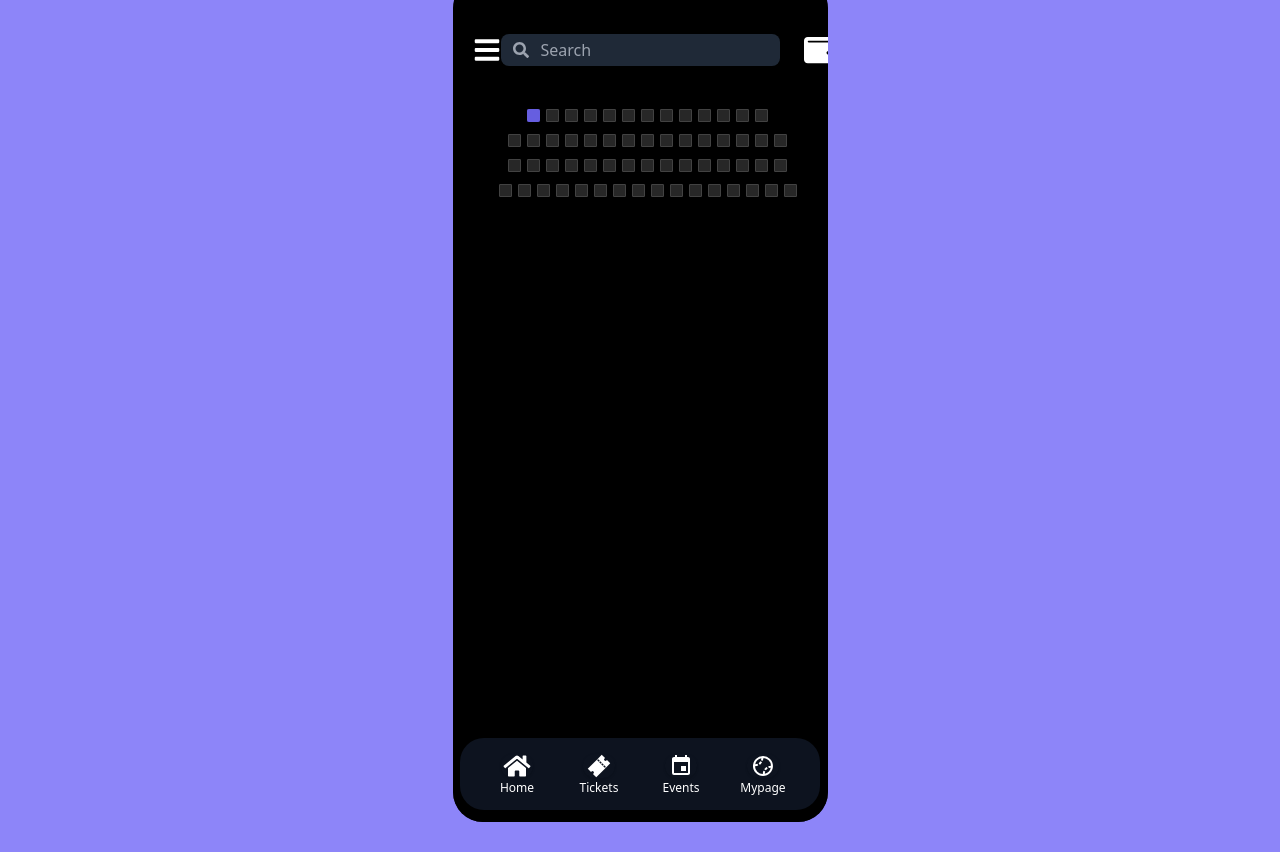
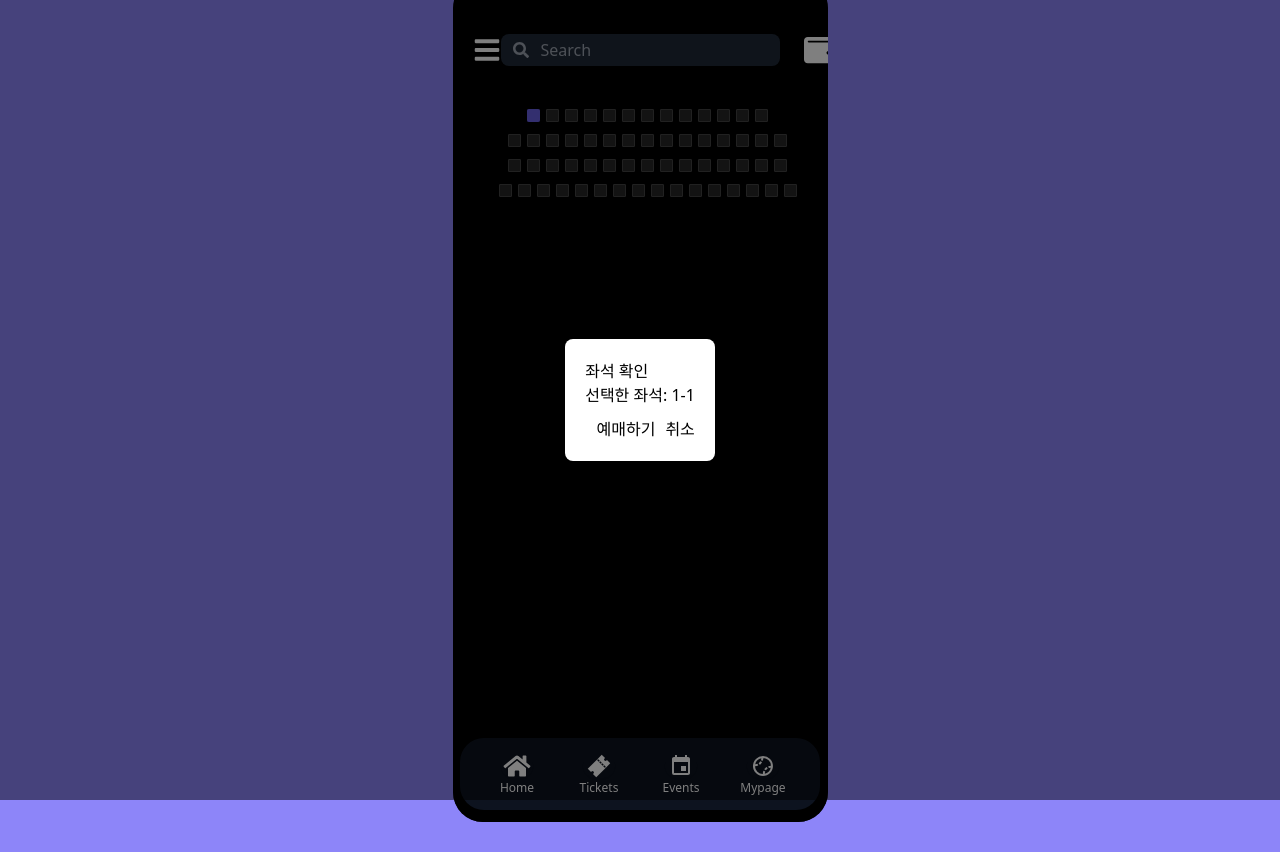
Before and after one commit to team-codeplay-project/FRONTEND_DESIGN, a React (Create React App) app: page /ticket-booking in a window 1280 px wide. Both pictures are taken after a click on the element 533 px from the left and 115 px from the top of the page. Built offline with nearby package versions, Linux system fonts and the light colour scheme.

Commit message:
선택+예매 기능 추가

```diff
--- a/src/SeatSelection.css
+++ b/src/SeatSelection.css
@@ -61,3 +61,42 @@ body {
   border: 1px solid rgba(128, 128, 128, 0.3);
   color: black;
 }
+
+/* SeatSelection.css */
+
+.modal {
+  position: fixed;
+  top: 0;
+  left: 0;
+  width: 100%;
+  height: 100%;
+  display: flex;
+  align-items: center;
+  justify-content: center;
+  background-color: rgba(0, 0, 0, 0.5);
+  z-index: 999;
+}
+
+.modal-content {
+  background-color: white;
+  padding: 20px;
+  border-radius: 8px;
+}
+
+.modal-content h2 {
+  margin-top: 0;
+}
+
+.selected-seats,
+.ticket-count {
+  margin-bottom: 10px;
+}
+
+.modal-buttons {
+  display: flex;
+  justify-content: flex-end;
+}
+
+.modal-buttons button {
+  margin-left: 10px;
+}
--- a/src/pages/ticketbooking.jsx
+++ b/src/pages/ticketbooking.jsx
@@ -3,6 +3,7 @@ import "../SeatSelection.css";
 
 function TicketBookingPage({ account }) {
   const [selectedSeats, setSelectedSeats] = useState([]);
+  const [isModalOpen, setIsModalOpen] = useState(false);
 
   const handleSeatSelection = (row, seat) => {
     const seatKey = `${row}-${seat}`;
@@ -15,6 +16,19 @@ function TicketBookingPage({ account }) {
       const updatedSeats = [...selectedSeats, seatKey];
       setSelectedSeats(updatedSeats);
     }
+
+    setIsModalOpen(true);
+  };
+
+  const handleModalClose = () => {
+    setSelectedSeats([]);
+    setIsModalOpen(false);
+  };
+
+  const handleConfirmBooking = () => {
+    console.log("Selected Seats:", selectedSeats);
+    // 예매 확인 처리 함수?
+    // ex)선택된 좌석 전송
   };
 
   const renderSeatMap = () => {
@@ -36,10 +50,7 @@ function TicketBookingPage({ account }) {
           <div
             key={seatKey}
             className={`seat ${isSelected ? "selected" : ""}`}
-            onClick={() => handleSeatSelection(row, seat)}>
-            {/* 숫자 표시를 주석 처리 */}
-            {/* {isSelected ? "" : seat} */}
-          </div>
+            onClick={() => handleSeatSelection(row, seat)}></div>
         );
       }
 
@@ -57,14 +68,20 @@ function TicketBookingPage({ account }) {
         <h1>테이블석</h1>
       </div>
       <div className="seat-map">{renderSeatMap()}</div>
-      <div className="footer">
-        <h2>선택된 좌석</h2>
-        <p>
-          {selectedSeats.length === 0
-            ? "선택된 좌석이 없습니다."
-            : selectedSeats.join(", ")}
-        </p>
-      </div>
+      {isModalOpen && (
+        <div className="modal">
+          <div className="modal-content">
+            <h2>좌석 확인</h2>
+            <div className="selected-seats">
+              <p>선택한 좌석: {selectedSeats.join(", ")}</p>
+            </div>
+            <div className="modal-buttons">
+              <button onClick={handleConfirmBooking}>예매하기</button>
+              <button onClick={handleModalClose}>취소</button>
+            </div>
+          </div>
+        </div>
+      )}
     </div>
   );
 }
```
